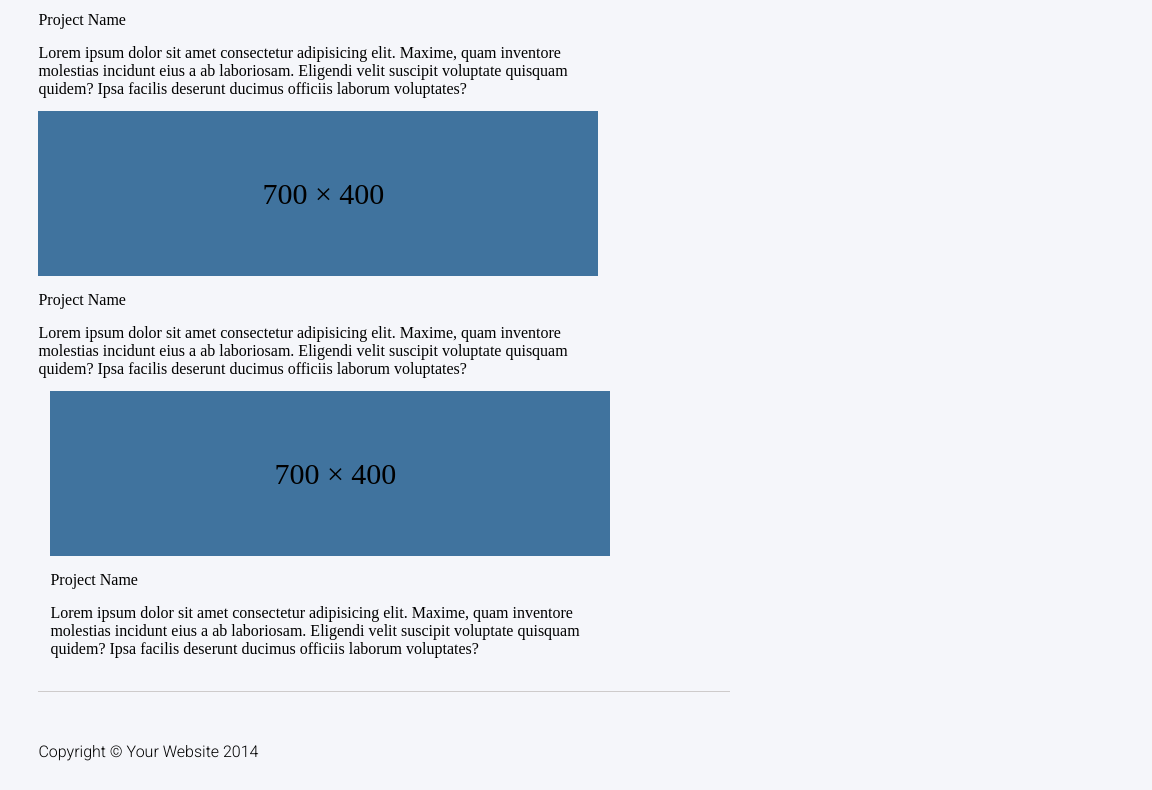
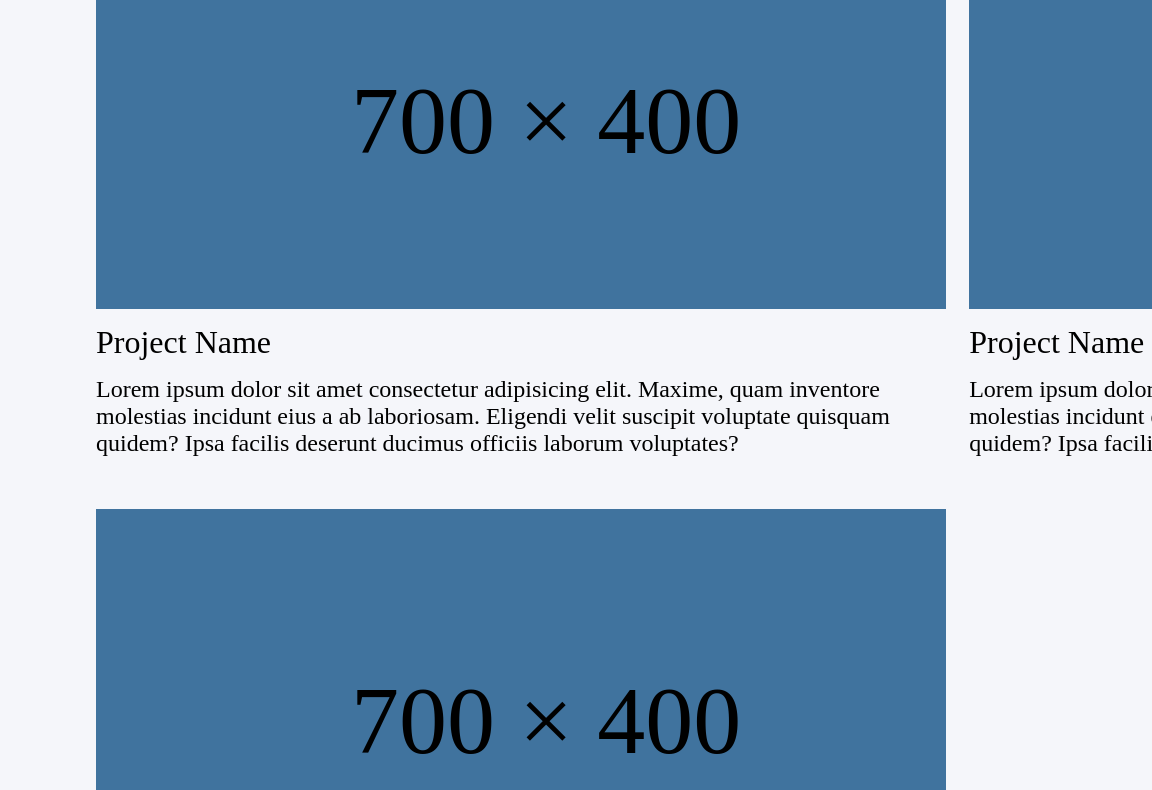
Before and after one commit to sudhanshulicensed/Layout1, a plain HTML site: page layout1.html in a window 768 px wide. Shown: the part 2010-2800 px from the top of the page, 1152 px wide, since content can reach past the window. Drawn offline with Linux system fonts and the light colour scheme.

Commit message:
Updated responsiveness support for tablet

```diff
--- a/layout1.css
+++ b/layout1.css
@@ -5,6 +5,7 @@
 }
 
 body{
+    width: 120rem;
     box-sizing: border-box;
     background-color: #f5f6fa;
 }
@@ -13,19 +14,19 @@ body{
 
 .navbar{
     background-color: #2d3436;
-    width: 100%;
-    height: 40px;
-    margin-bottom: 30px;
+    width: 120em;
+    height: 2.5em;
+    margin-bottom: 1.8em;
 }
 
 ul{
-    width: 90%;
+    width: 108rem;
     margin-left: auto;
     margin-right: auto;
 }
 
 li{
-    padding: 10px 30px 10px 0px;
+    padding: 0.6rem 1.8rem 0.6rem 0;
     list-style-type: none;
     display: inline-block;
     font-family: 'Roboto', sans-serif;
@@ -39,7 +40,7 @@ a{
 /* MAIN CONTENT */
 
 .main{
-    width: 90%;
+    width: 108em;
     margin-left: auto;
     margin-right: auto;
     /* background-color: #e1b12c; */
@@ -49,9 +50,9 @@ a{
 /* HEADING */
 
 .heading{
-    height: 40px;
+    height: 2.5rem;
     border-bottom: 1px solid rgb(206, 203, 203);
-    margin-bottom: 10px;
+    margin-bottom: 0.6rem;
 }
 
 h1, h3{
@@ -61,47 +62,46 @@ h1, h3{
 /* BOX */
 
 .box{
-    margin-left: auto;
-    margin-right: auto;
     width: 100%;
-    margin-bottom: 20px;
+    margin-bottom: 1.2rem;
     display: block;
 }
 
+
 .box:last-child{
-    margin-bottom: 20px;
+    margin-bottom: 1.2rem;
 }
 
 /* BOXES */
 
 .boxes{
-    width: 560px;
-    height: 280px;
+    width: 35em;
+    height: 27em;
     /* background-color: #a8a9aa; */
     display: inline-block;
 }
 
-
-.boxes:first-child{
-    margin-right: 12px;
+.boxes:nth-of-type(3n + 0){
+    margin-left: 1.2em;
 }
 
-.boxes:last-child{
-    margin-left: 12px;
+.boxes:first-child,
+.boxes:nth-of-type(3n + 1){
+    margin-right: 1.2em;
 }
 
 .box-img-ph{
     width: 100%;
-    height: 165px;
+    height: 300px;
     margin-bottom: 15px;
     background-color: #40739e;
     position: relative;
 }
 
 .box-img-ph p{
-    font-size: 30px;
+    font-size: 2em;
     position: absolute;
-    top: 40%;
+    top: 43%;
     left: 40%;
 }
 
@@ -114,15 +114,119 @@ h1, h3{
 .box-content{
     width: 100%;
     margin-bottom: 10px;
-    /* background-color: #40739e; */
 }
+
+/* BOXES Resp. */
+
+
+@media (min-width: 601px) and (max-width: 1100px) {
+
+    .boxes{
+        width: 850px;
+        height: 600px;
+    }
+
+    .box-img-ph{
+        width: 100%;
+        height: 400px;
+    }
+
+    .box-img-ph p{
+        font-size: 6em;
+        top: 39%;
+        left: 30%;
+    }
+
+    .box-title{
+        font-size: 2em;
+        width: 100%;
+        margin-bottom: 15px;
+    }
+
+    .box-content{
+        width: 100%;
+        margin-bottom: 10px;
+        font-size: 1.5em;
+    }
+
+    .boxes:nth-of-type(3n + 0){
+        margin-left: 0;
+    }
+
+    .boxes:first-child,
+    .boxes:nth-of-type(3n + 1){
+        margin-right: 0;
+    }
+
+    .boxes:nth-of-type(2n + 0) {
+        margin-left: 1.2em;
+    }
+
+}
+
+/* @media only screen and (max-width: 600px){ */
+@media (max-width: 600px)  {
+
+    .boxes{
+        width: 500px;
+        height: 600px;
+    }
+
+     .box-img-ph{
+        width: 100%;
+        height: 400px;
+    }
+    /*
+    .box-img-ph p{
+        font-size: 6em;
+        top: 39%;
+        left: 30%;
+    }
+
+    .box-title{
+        font-size: 2em;
+        width: 100%;
+        margin-bottom: 15px;
+    }
+
+    .box-content{
+        width: 100%;
+        margin-bottom: 10px;
+        font-size: 1.5em;
+    } */
+
+    /* .boxes:nth-of-type(3n + 0){
+        margin-left: 0;
+    }
+
+    .boxes:first-child,
+    .boxes:nth-of-type(3n + 1){
+        margin-right: 0;
+    }
+
+    .boxes:nth-of-type(2n + 0) {
+        margin-left: 1.0;
+    } */
+
+}
+
+
 
 /* FOOTER */
 
 .footer{
-    width: 90%;
-    height: 50px;
-    margin: 50px auto;
+    width: 108em;
+    height: 3.1em;
+    margin: 3.1em auto;
     /* background-color: wheat; */
     font-family: 'Roboto', sans-serif;
 }
+
+/* RESPONSIVENESS */
+
+/* Setting Width of Page && Box && Boxes */
+
+/* --Phone */
+ /* @media (min-width: 300px) and (max-width: 600px){
+
+ } */
--- a/layout1.html
+++ b/layout1.html
@@ -2,13 +2,14 @@
 <html>
 
 <head>
+    <meta name="viewport" content="width=device-width, initial-scale=1.0">
     <title>Layout 1</title>
     <link rel="stylesheet" href="layout1.css">
     <link rel="preconnect" href="https://fonts.googleapis.com">
     <link rel="preconnect" href="https://fonts.gstatic.com" crossorigin>
     <link href="https://fonts.googleapis.com/css2?family=Outfit:wght@700&family=Roboto:wght@300&display=swap"
-        rel="stylesheet">
-</head>
+    rel="stylesheet">
+    </head>
 
 <body>
     <div class="container">
@@ -53,8 +54,8 @@
                         inventore molestias incidunt eius a ab laboriosam. Eligendi velit suscipit voluptate quisquam
                         quidem? Ipsa facilis deserunt ducimus officiis laborum voluptates?</div>
                 </div>
-            </div>
-            <div class="box">
+            <!-- </div> -->
+            <!-- <div class="box"> -->
                 <div class="boxes">
                     <div class="box-img-ph">
                         <p>700 &#215 400</p>
@@ -82,8 +83,8 @@
                         inventore molestias incidunt eius a ab laboriosam. Eligendi velit suscipit voluptate quisquam
                         quidem? Ipsa facilis deserunt ducimus officiis laborum voluptates?</div>
                 </div>
-            </div>
-            <div class="box">
+            <!-- </div> -->
+            <!-- <div class="box"> -->
                 <div class="boxes">
                     <div class="box-img-ph">
                         <p>700 &#215 400</p>
```
